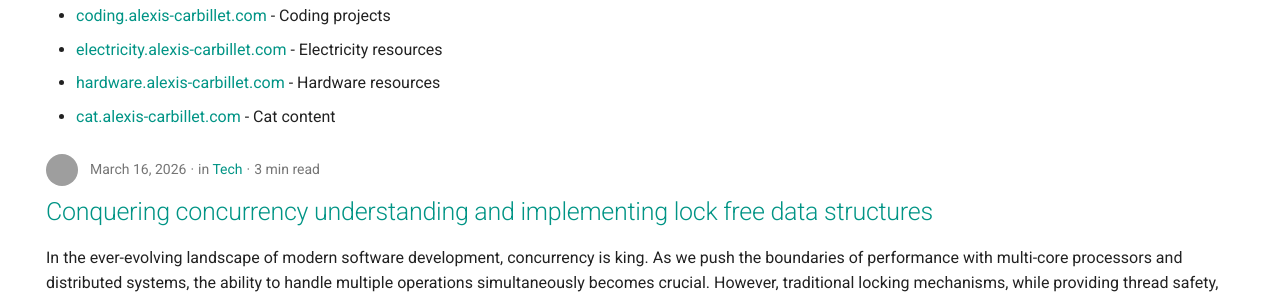
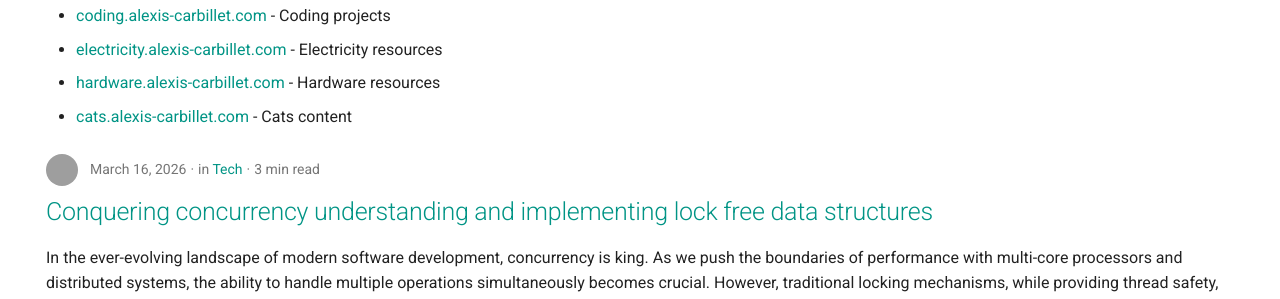
Before and after one commit to alexiscarbillet/blog, an MkDocs documentation site: the page built from docs/blog/index.md, in a window 1280 px wide and 900 px high. Shown: the part 261-560 px from the top of the window. Built offline with MkDocs 1.6.1 and Material for MkDocs 9.7.7, drawn with Linux system fonts in a browser that asks for light colours; grey boxes are pictures that could not be loaded.

Commit message:
Update index.md

```diff
--- a/docs/blog/index.md
+++ b/docs/blog/index.md
@@ -12,4 +12,4 @@ hide:
 - [coding.alexis-carbillet.com](https://coding.alexis-carbillet.com) - Coding projects
 - [electricity.alexis-carbillet.com](https://electricity.alexis-carbillet.com) - Electricity resources
 - [hardware.alexis-carbillet.com](https://hardware.alexis-carbillet.com) - Hardware resources
-- [cat.alexis-carbillet.com](https://cat.alexis-carbillet.com) - Cat content
+- [cats.alexis-carbillet.com](https://cats.alexis-carbillet.com) - Cats content
```
